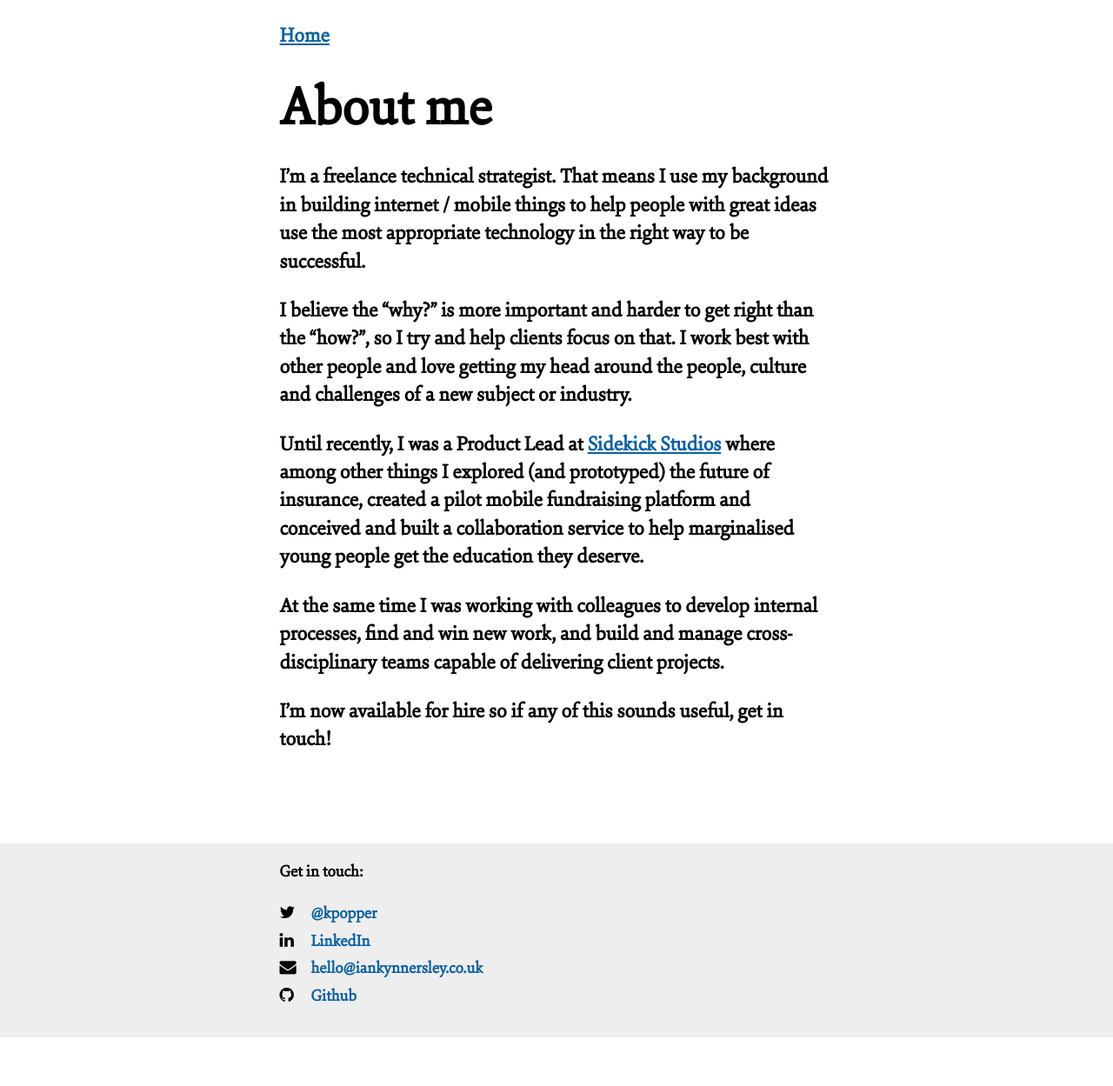
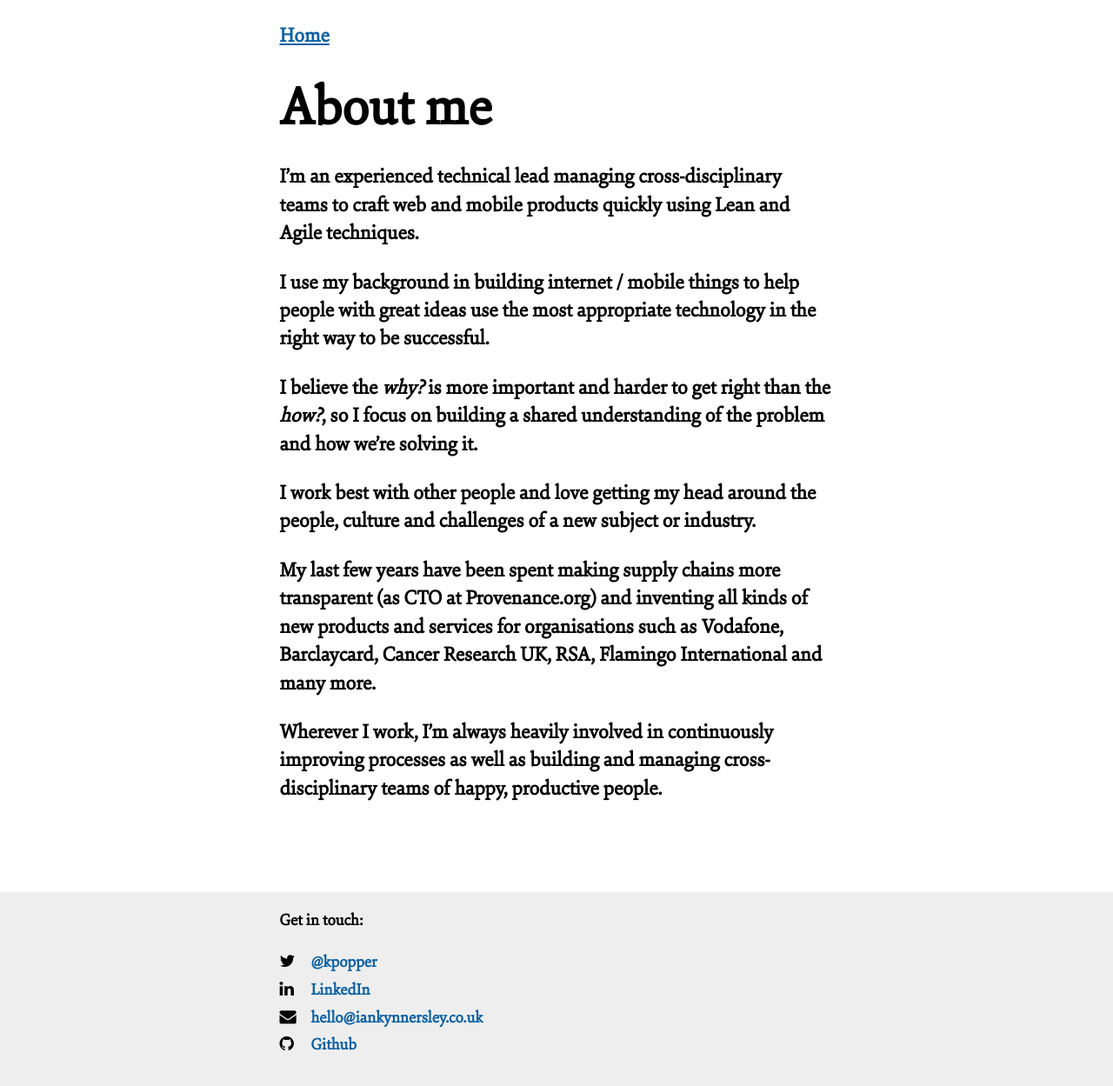
Before and after one commit to kpopper/iankynnersley.co.uk, a Jekyll site: the page built from about/index.md, in a window 1280 px wide. Shown: the whole page at 87% size. Built offline with Jekyll 4.4.1, drawn with Linux system fonts in a browser that asks for light colours; nearby versions of some CDN libraries; before the commit the page ends 1193 px from its top, so only the background shows below that.

Commit message:
Update About section

```diff
--- a/about/index.md
+++ b/about/index.md
@@ -3,12 +3,14 @@ layout: page
 title: About me
 ---
 
-I'm a freelance technical strategist. That means I use my background in building internet / mobile things to help people with great ideas use the most appropriate technology in the right way to be successful.
+I'm an experienced technical lead managing cross-disciplinary teams to craft web and mobile products quickly using Lean and Agile techniques.
 
-I believe the "why?" is more important and harder to get right than the "how?", so I try and help clients focus on that. I work best with other people and love getting my head around the people, culture and challenges of a new subject or industry.
+I use my background in building internet / mobile things to help people with great ideas use the most appropriate technology in the right way to be successful.
 
-Until recently, I was a Product Lead at [Sidekick Studios](http://www.sidekickstudios.net) where among other things I explored (and prototyped) the future of insurance, created a pilot mobile fundraising platform and conceived and built a collaboration service to help marginalised young people get the education they deserve.
+I believe the _why?_ is more important and harder to get right than the _how?_, so I focus on building a shared understanding of the problem and how we're solving it.
 
-At the same time I was working with colleagues to develop internal processes, find and win new work, and build and manage cross-disciplinary teams capable of delivering client projects.
+I work best with other people and love getting my head around the people, culture and challenges of a new subject or industry.
 
-I'm now available for hire so if any of this sounds useful, get in touch!
+My last few years have been spent making supply chains more transparent (as CTO at Provenance.org) and inventing all kinds of new products and services for organisations such as Vodafone, Barclaycard, Cancer Research UK, RSA, Flamingo International and many more.
+
+Wherever I work, I'm always heavily involved in continuously improving processes as well as building and managing cross-disciplinary teams of happy, productive people.
```
Also changed, not shown: index.md (+1 -5 lines).
